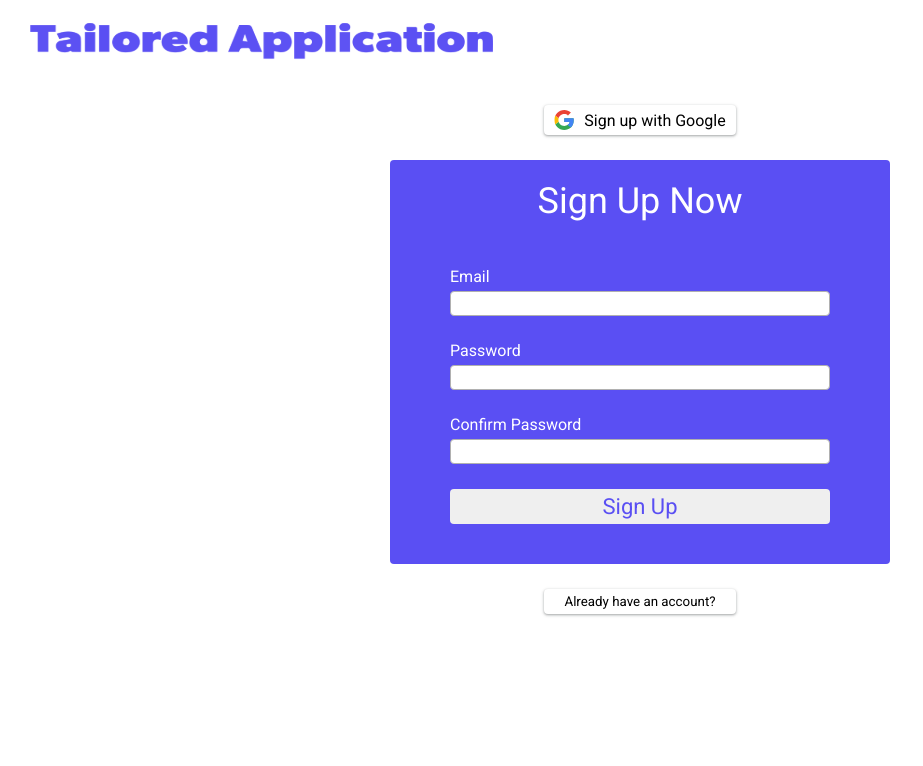
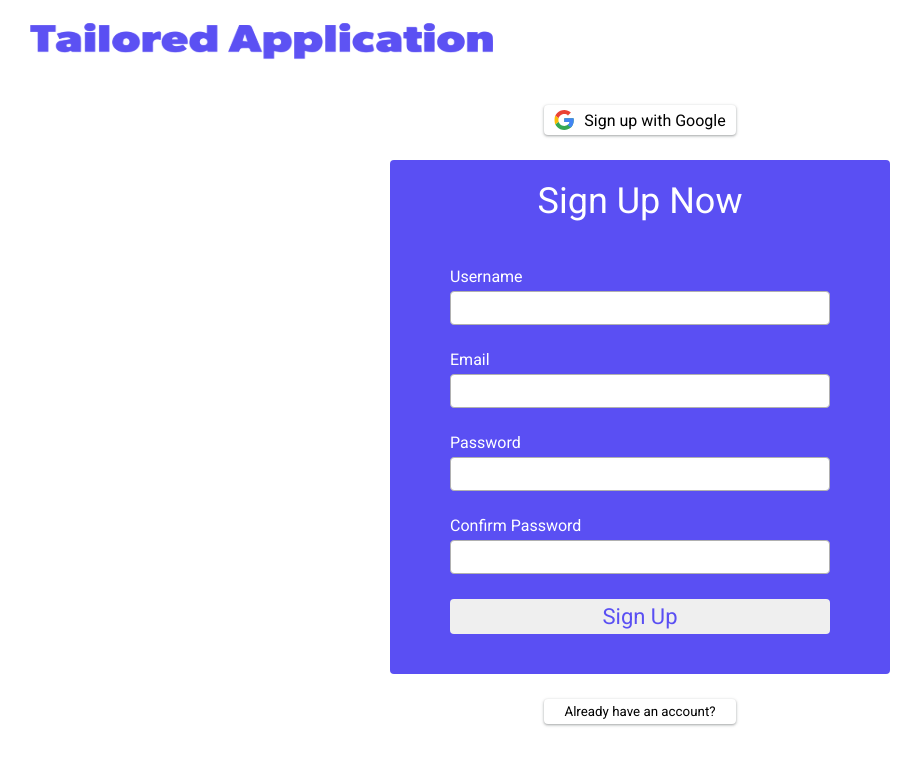
Before and after one commit to Jonjo7Dia/Cover-Letter-Builder, a Next.js app: page /signup in a window 1280 px wide. Shown: the top 766 px of the page, without its empty margins (0-923 px from the left). Built offline with nearby package versions, Linux system fonts and the light colour scheme; no server answers.

Commit message:
Add redirect to dashboard

```diff
--- a/contexts/authContext.tsx
+++ b/contexts/authContext.tsx
@@ -6,6 +6,7 @@ import {
   signOut,
   GoogleAuthProvider,
   signInWithPopup,
+  updateProfile,
 } from "firebase/auth";
 import { auth } from "lib/firebaseConfig";
 
@@ -55,21 +56,39 @@ export const AuthContextProvider = ({
     return () => unsubscribe();
   }, []);
 
-  const signUp = async (email: string, password: string) => {
+  const signUp = async (
+    email: string,
+    password: string,
+    displayName: string
+  ) => {
     try {
       const userCredential = await createUserWithEmailAndPassword(
         auth,
         email,
         password
       );
+      if (userCredential.user) {
+        await updateProfile(userCredential.user, { displayName });
+      }
       return null; // Return null if no errors occurred
     } catch (error: any) {
       return error.message; // Return the error code
     }
   };
 
-  const logIn = (email: string, password: string) => {
-    return signInWithEmailAndPassword(auth, email, password);
+  const logIn = async (email: string, password: string) => {
+    try {
+      const userCredential = await signInWithEmailAndPassword(
+        auth,
+        email,
+        password
+      );
+      const user = userCredential.user;
+      return null; // Return null if no errors occurred
+    } catch (error: any) {
+      console.log(error);
+      return error.message; // Return the error message
+    }
   };
 
   const logOut = async () => {
--- a/pages/login.tsx
+++ b/pages/login.tsx
@@ -8,13 +8,13 @@ import Image from "next/image";
 import React, { useState } from "react";
 
 const LoginPage = () => {
-  const { login, googleSignIn } = useAuth();
+  const { logIn, googleSignIn } = useAuth();
   const router = useRouter();
   const [email, setEmail] = useState("");
   const [password, setPassword] = useState("");
 
   const submitHandler = async () => {
-    const errorCode = await login(email, password);
+    const errorCode = await logIn(email, password);
     if (errorCode) {
       alert(errorCode);
     } else {
@@ -82,7 +82,7 @@ const LoginPage = () => {
         <button
           className={styles["signup__login"]}
           onClick={() => {
-            router.push("Signup");
+            router.push("signup");
           }}
         >
           Dont have an Account?
--- a/pages/signup.tsx
+++ b/pages/signup.tsx
@@ -10,6 +10,7 @@ import React, { useState } from "react";
 const SignupPage = () => {
   const { signUp, googleSignIn } = useAuth();
   const router = useRouter();
+  const [username, setUsername] = useState("");
   const [email, setEmail] = useState("");
   const [password, setPassword] = useState("");
   const [confirmPasswords, setConfirmPassword] = useState("");
@@ -28,7 +29,7 @@ const SignupPage = () => {
     if (password != confirmPasswords) {
       alert("passwords do not match");
     } else {
-      const errorCode = await signUp(email, password);
+      const errorCode = await signUp(email, password, username);
       if (errorCode) {
         console.log(errorCode);
         const errorMessage =
@@ -73,6 +74,20 @@ const SignupPage = () => {
             }}
             className={styles["signup__form"]}
           >
+            <div className={styles["signup__inputs"]}>
+              <label htmlFor="username" className={styles["signup__label"]}>
+                Username
+              </label>
+              <input
+                id="username"
+                type="text"
+                onChange={(e) => {
+                  setUsername(e.target.value);
+                }}
+                className={styles["signup__inputField"]}
+                required
+              />
+            </div>
             <div className={styles["signup__inputs"]}>
               <label htmlFor="email" className={styles["signup__label"]}>
                 Email
--- a/styles/pages/signup.module.scss
+++ b/styles/pages/signup.module.scss
@@ -52,6 +52,8 @@
     width: 100%;
     border-radius: rem(4px);
     height: rem(25px);
+    color: $color-black;
+    padding: rem(16px);
   }
 
   &__google {
```
Also changed, not shown: pages/index.tsx (+11 -0 lines).
